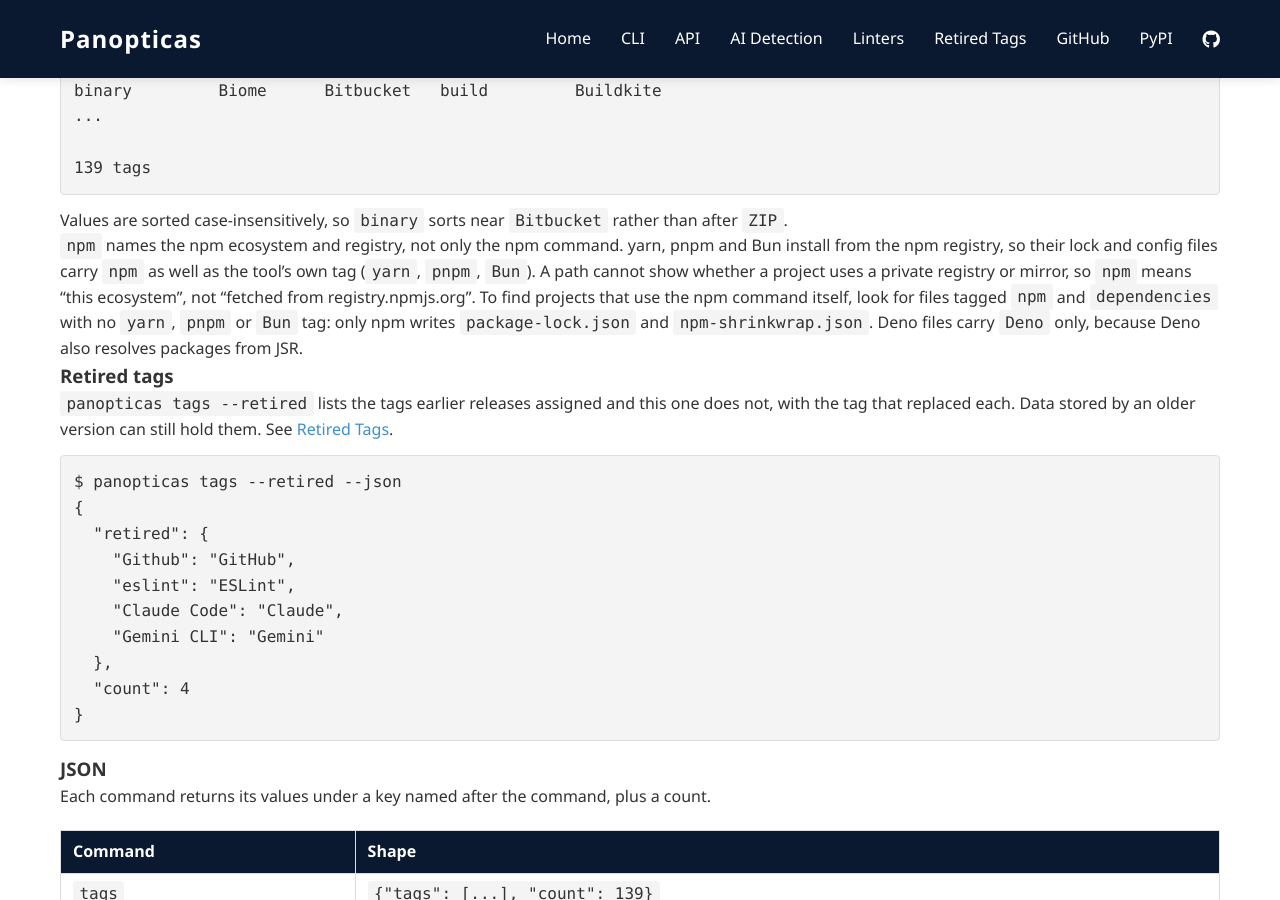
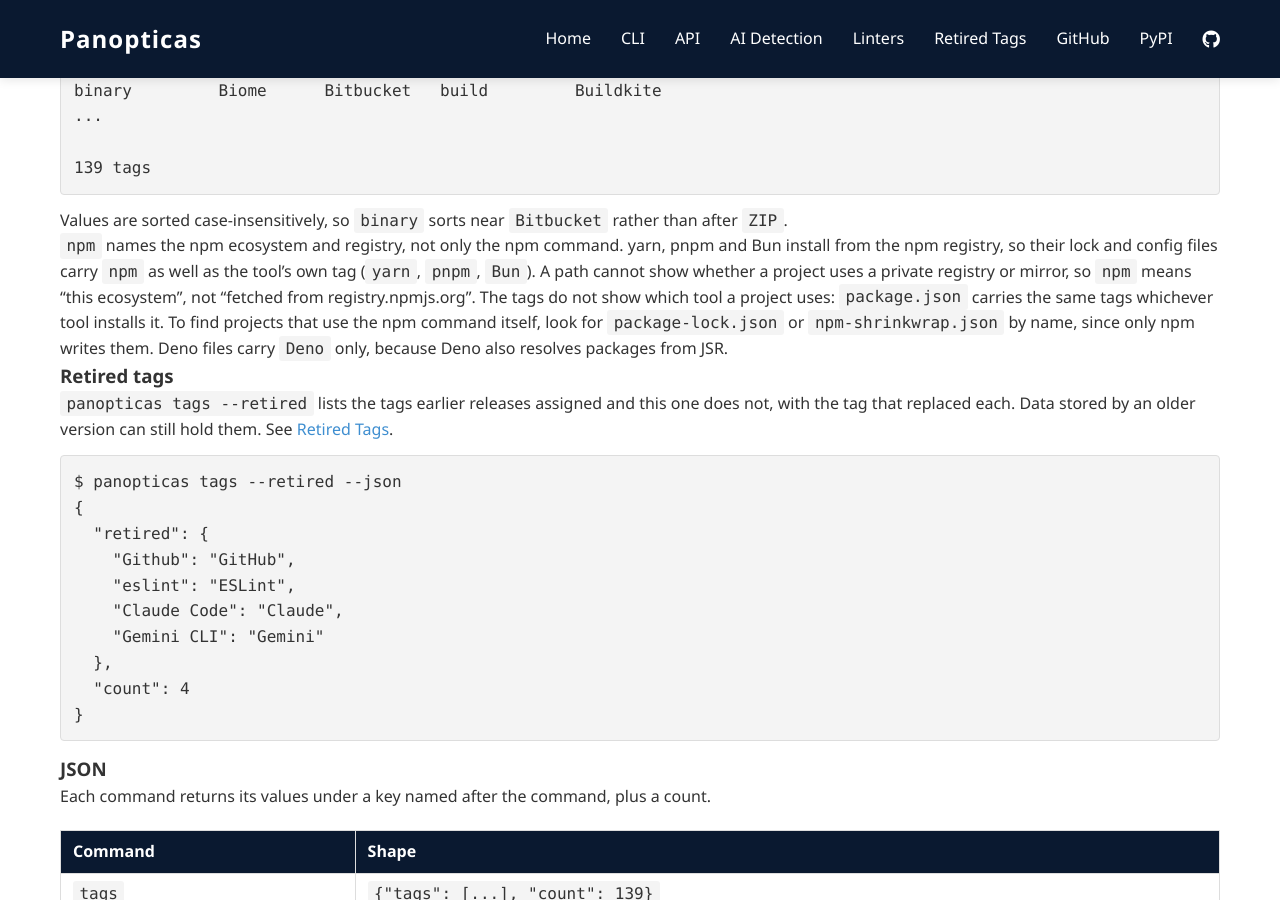
Before and after one commit to kospex/panopticas, a Jekyll site: the page built from docs/cli.md, in a window 1280 px wide and 900 px high, scrolled down 8769 px. Built offline with Jekyll 4.4.1, drawn with Linux system fonts in a browser that asks for light colours.

Commit message:
Correct the npm-command guidance: package.json matches the same tags
Co-Authored-By: Claude Opus 5.5 <noreply@anthropic.com>

```diff
--- a/docs/cli.md
+++ b/docs/cli.md
@@ -392,10 +392,11 @@ rather than after `ZIP`.
 pnpm and Bun install from the npm registry, so their lock and config files
 carry `npm` as well as the tool's own tag (`yarn`, `pnpm`, `Bun`). A path
 cannot show whether a project uses a private registry or mirror, so `npm`
-means "this ecosystem", not "fetched from registry.npmjs.org". To find
-projects that use the npm command itself, look for files tagged `npm` and
-`dependencies` with no `yarn`, `pnpm` or `Bun` tag: only npm writes
-`package-lock.json` and `npm-shrinkwrap.json`. Deno files
+means "this ecosystem", not "fetched from registry.npmjs.org". The tags do
+not show which tool a project uses: `package.json` carries the same tags
+whichever tool installs it. To find projects that use the npm command itself,
+look for `package-lock.json` or `npm-shrinkwrap.json` by name, since only npm
+writes them. Deno files
 carry `Deno` only, because Deno also resolves packages from JSR.
 
 ### Retired tags
```
